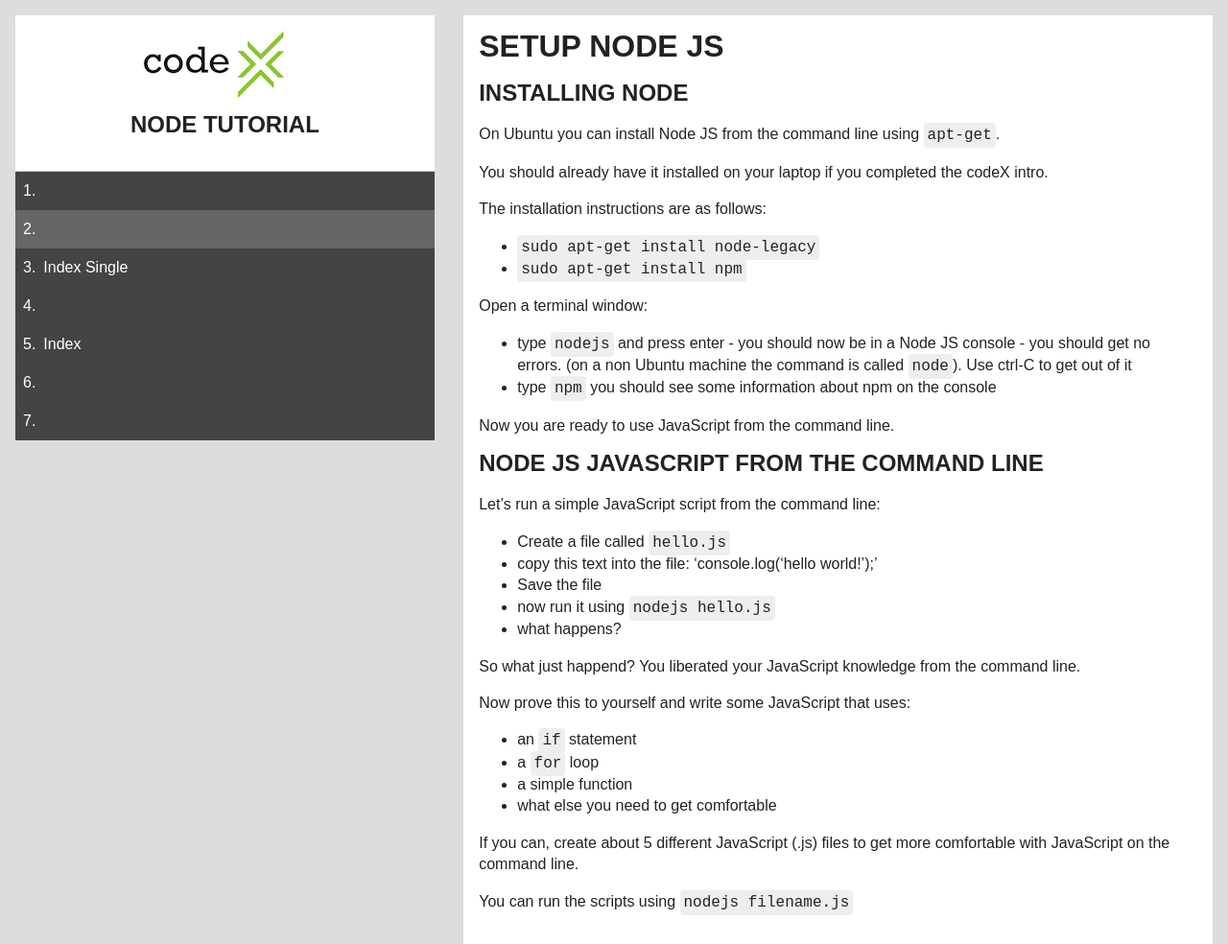
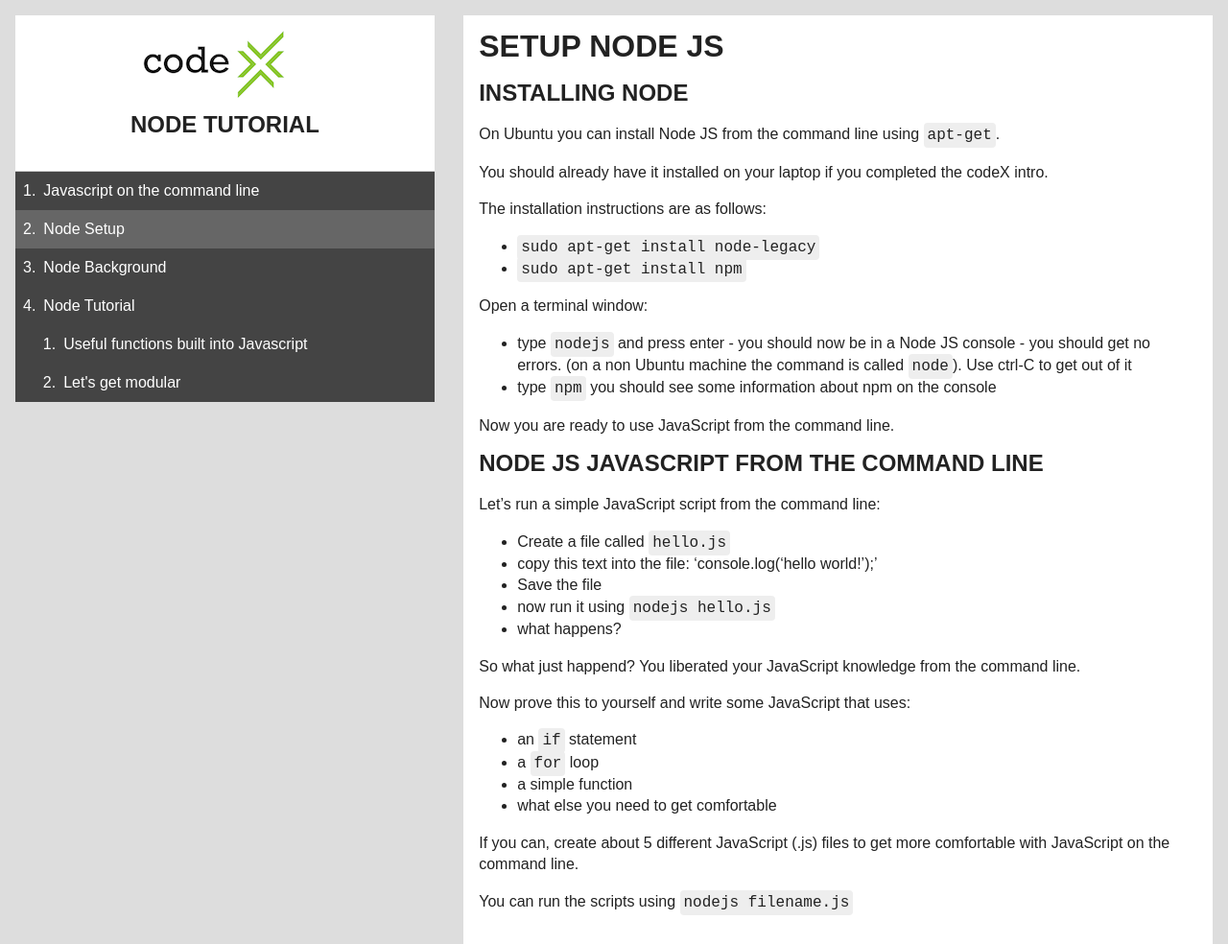
Before and after one commit to zimmat/Node-Tutorial, a Jekyll site: the page built from NodeSetup.md, in a window 1280 px wide. Shown: the whole page at 96% size. Built offline with Jekyll 4.4.1, drawn with Linux system fonts in a browser that asks for light colours.

Commit message:
Fix up links and things

```diff
--- a/NodeSetup.md
+++ b/NodeSetup.md
@@ -1,5 +1,6 @@
 ---
 layout: default
+title: Node Setup
 ---
 
 # Setup Node JS
--- a/_includes/footer.html
+++ b/_includes/footer.html
@@ -1,14 +1,26 @@
 <footer class="site-footer">
   <nav class="main-nav" id="menu">
     <ol>
-      {% assign currentpage = page.url %}
-      {% for page in site.pages %}
-        {% unless page.url contains ".css" %}
+      <li>
+        <a href="{{ site.baseurl }}/" {% if page.url == "/" %}class = "active"{% endif %}>Javascript on the command line</a>
+      </li>
+      <li>
+        <a href="{{ site.baseurl }}/NodeSetup.html" {% if page.url == "/NodeSetup.html" %}class = "active"{% endif %}>Node Setup</a>
+      </li>
+      <li>
+        <a href="{{ site.baseurl }}/NodeBackground.html" {% if page.url == "/NodeBackground.html" %}class = "active"{% endif %}>Node Background</a>
+      </li>
+      <li>
+        <a href="{{ site.baseurl }}/node-tutorial/" {% if page.url == "/node-tutorial/" %}class = "active"{% endif %}>Node Tutorial</a>
+        <ol>
           <li>
-            <a href="{{ site.baseurl }}{{ page.url }}" {% if currentpage == page.url %}class = "active"{% endif %}>{{ page.title }}</a>
+            <a href="{{ site.baseurl }}/node-tutorial/useful-functions-built-into-javascript.html" {% if page.url == "/node-tutorial/useful-functions-built-into-javascript.html" %}class = "active"{% endif %}>Useful functions built into Javascript</a>
           </li>
-        {% endunless %}
-      {% endfor %}
+          <li>
+            <a href="{{ site.baseurl }}/node-tutorial/lets-get-modular.html" {% if page.url == "/node-tutorial/lets-get-modular.html" %}class = "active"{% endif %}>Let's get modular</a>
+          </li>
+        </ol>
+      </li>
     </ol>
   </nav>
 </footer>
--- a/css/main.scss
+++ b/css/main.scss
@@ -93,6 +93,9 @@ main {
     margin: 0;
     list-style: none;
     padding: 0;
+    > ul a, ol a {
+      padding-left: 1.8em;
+    }
   }
   .active {
     background-color: #666;
```
Also changed, not shown: index-single.md (deleted, +0 -6 lines), index.md (+1 -1 lines), node-tutorial/lets-get-modular.md (+1 -0 lines), node-tutorial/useful-functions-built-into-javascript.md (+1 -0 lines).
